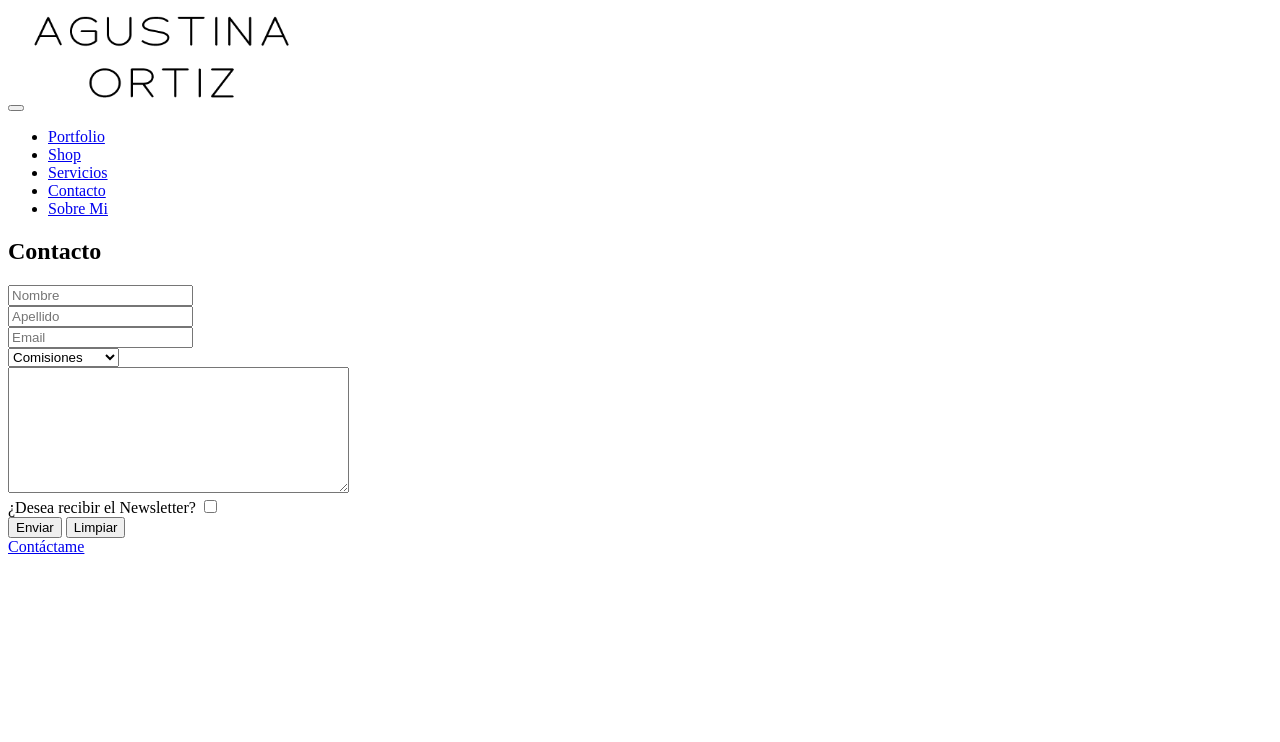
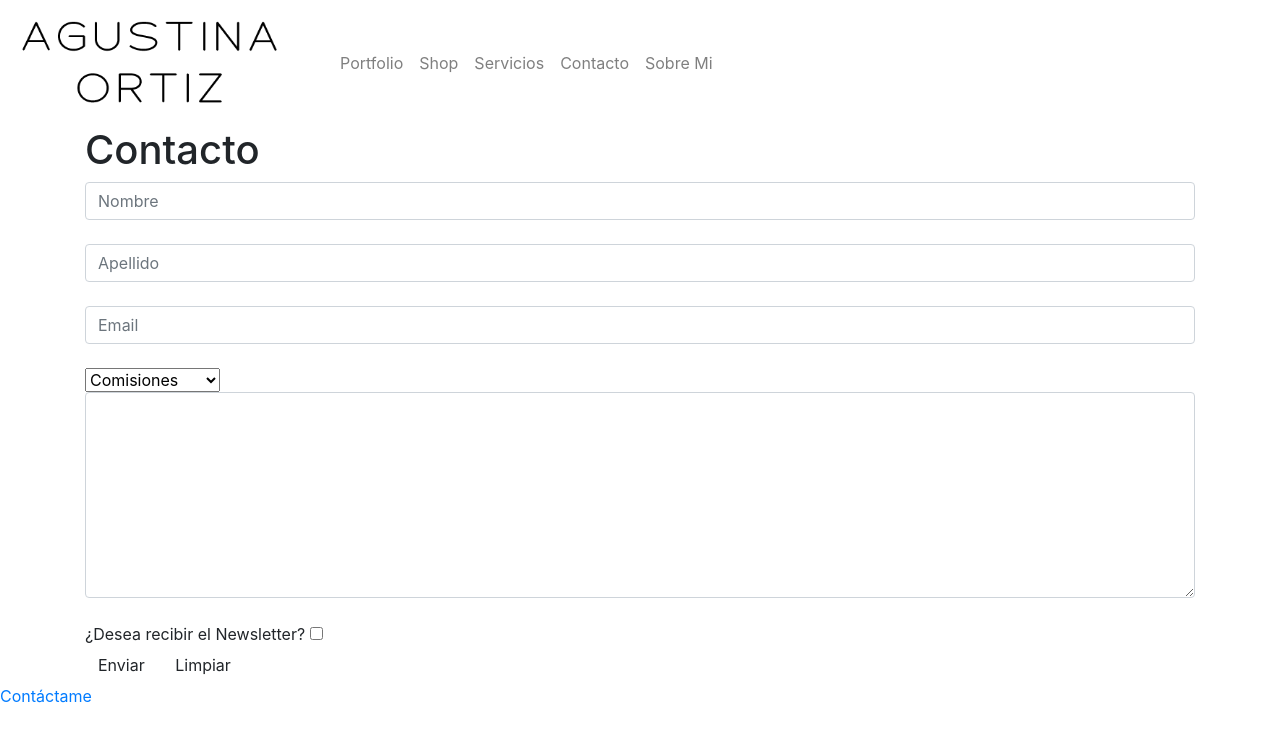
Before and after one commit to aortiz20/AgustinaOrtiz, a website: page pages/contacto.html in a window 1280 px wide. Drawn offline with nearby package versions, Linux system fonts and the light colour scheme.

Commit message:
likie el css

```diff
--- a/index.html
+++ b/index.html
@@ -7,7 +7,7 @@
     <meta name="description" content="Este es el portfolio profesional de Agustina Ortiz, ilustradora especializada en ilustración digital y tradicional">
     <meta name="keywords"  content="ilustraciones personalizadas, ilustrador, freelance, ilustraciones de libros, diseño, animación, arte, art, ilustración digital, ilustración tradicional, acuarelas, portfolio, dibujos">
     <title>Ilustradora Freelance Agustina Ortiz</title>
-    <link rel="stylesheet" href="">
+    <link rel="stylesheet" href="css/estilos.css">
     <link href="https://unpkg.com/aos@2.3.1/dist/aos.css" rel="stylesheet">
 	<link rel="preconnect" href="https://fonts.gstatic.com">
     <link href="https://fonts.googleapis.com/css2?family=Karla:wght@300;400&family=Rubik:wght@400;500;600&display=swap" rel="stylesheet">
--- a/pages/contacto.html
+++ b/pages/contacto.html
@@ -7,7 +7,7 @@
     <meta name="description" content="Este es el portfolio profesional de Agustina Ortiz, ilustradora especializada en ilustración digital y tradicional">
     <meta name="keywords"  content="ilustraciones personalizadas, ilustrador, freelance, ilustraciones de libros, diseño, animación, arte, art, ilustración digital, ilustración tradicional, acuarelas, portfolio, dibujos">
     <title>Contacto</title>
-    <link rel="stylesheet" href="">
+    <link rel="stylesheet" href="../css/estilos.css">
     <link href="https://unpkg.com/aos@2.3.1/dist/aos.css" rel="stylesheet">
 	<link rel="preconnect" href="https://fonts.gstatic.com">
     <link href="https://fonts.googleapis.com/css2?family=Karla:wght@300;400&family=Rubik:wght@400;500;600&display=swap" rel="stylesheet">
```
Also changed, not shown: pages/portfolio.html (+1 -1 lines), pages/servicios.html (+1 -1 lines), pages/shop.html (+1 -1 lines), pages/sobremi.html (+1 -1 lines).
